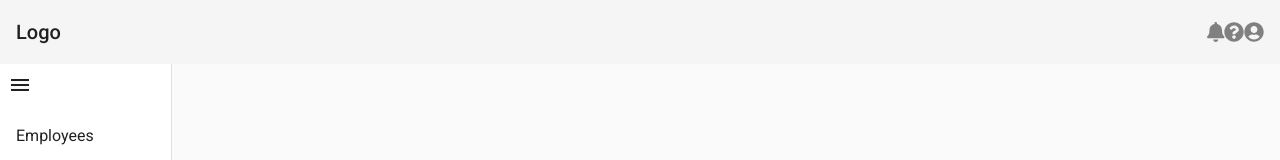
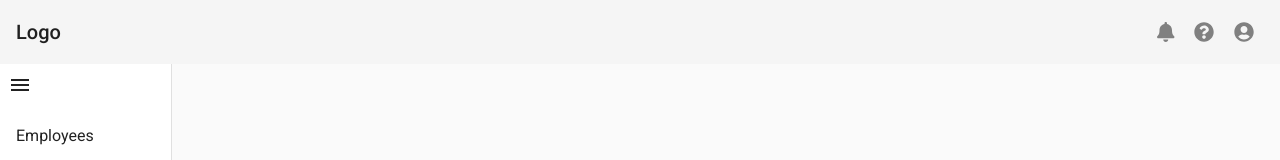
Before and after one commit to razroo/employee-dashboard-angular, an Angular app: page / in a window 1280 px wide. Shown: the top 160 px of the page. Built offline with nearby package versions, Linux system fonts and the light colour scheme.

Commit message:
feat: Navbar ( padding icons)

```diff
--- a/apps/employee-dashboard/src/app/app.component.scss
+++ b/apps/employee-dashboard/src/app/app.component.scss
@@ -12,6 +12,12 @@
 }
 
 .logos{
- cursor:pointer;
+
   color:grey;
 }
+
+fa-icon{
+  padding:10px;
+  cursor:pointer;
+
+}
```
